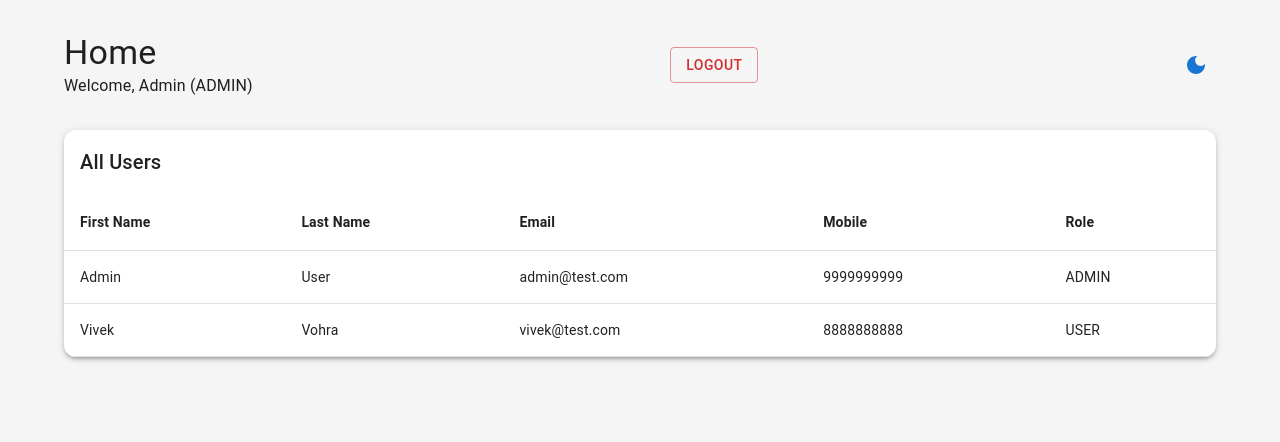
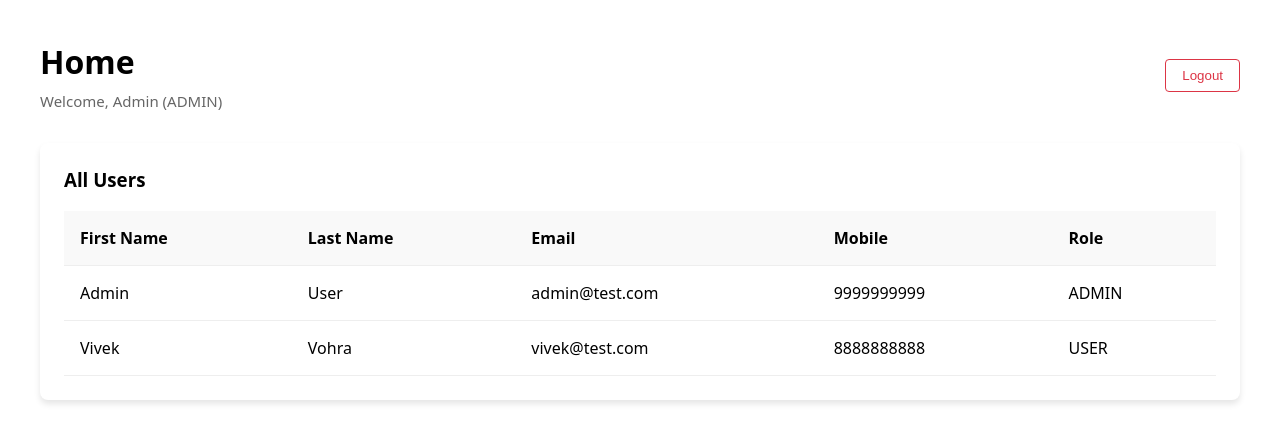
Before and after one commit to vivekvohra-accenture/tetra-pak-react, a React (Vite) app: page / in a window 1280 px wide. Both pictures are taken after a click on the button "Login as TpAdmin (Admin)". Shown: the top 442 px of the page. Built offline with nearby package versions, Linux system fonts and the light colour scheme; data requests are answered from the project's data file.

Commit message:
Cleanup for next tetrapak project

```diff
--- a/package.json
+++ b/package.json
@@ -11,10 +11,6 @@
     "mock": "json-server --watch db.json --port 3001"
   },
   "dependencies": {
-    "@emotion/react": "^11.14.0",
-    "@emotion/styled": "^11.14.1",
-    "@mui/icons-material": "^9.0.0",
-    "@mui/material": "^9.0.0",
     "@reduxjs/toolkit": "^2.11.2",
     "react": "^19.2.4",
     "react-dom": "^19.2.4",
@@ -43,5 +39,5 @@
   },
   "extensionDependencies": [
     "vscode.git"
-]
+  ]
 }
--- a/src/App.tsx
+++ b/src/App.tsx
@@ -1,18 +1,8 @@
-import { useMemo } from "react";
 import { RouterProvider } from "react-router-dom";
-import { ThemeProvider, CssBaseline } from "@mui/material";
 import { router } from "./router";
-import { useAppSelector } from "./app/hooks";
-import { getAppTheme } from "./theme/theme";
 
 export default function App() {
-  const themeMode = useAppSelector((state) => state.theme.mode);
-  const theme = useMemo(() => getAppTheme(themeMode), [themeMode]);
-
   return (
-    <ThemeProvider theme={theme}>
-      <CssBaseline />
-      <RouterProvider router={router} />
-    </ThemeProvider>
+    <RouterProvider router={router} />
   );
 }
--- a/src/app/store.ts
+++ b/src/app/store.ts
@@ -1,12 +1,10 @@
 import { configureStore } from "@reduxjs/toolkit";
 import authReducer from "../features/auth/authSlice";
-import themeReducer from "../features/theme/themeSlice";  // 🆕 add this import
 import { apiSlice } from "../features/api/apiSlice";
 
 export const store = configureStore({
   reducer: {
     auth: authReducer,
-    theme: themeReducer,    // 🆕 add this line
     [apiSlice.reducerPath]: apiSlice.reducer,
   },
   middleware: (getDefaultMiddleware) =>
--- a/src/features/theme/themeSlice.ts
+++ /dev/null
@@ -1,28 +0,0 @@
-import { createSlice } from "@reduxjs/toolkit";
-
-type ThemeState = {
-  mode: "light" | "dark";
-};
-
-const getStoredTheme = (): "light" | "dark" => {
-  const stored = localStorage.getItem("themeMode");
-  return stored === "dark" ? "dark" : "light";
-};
-
-const initialState: ThemeState = {
-  mode: getStoredTheme(),
-};
-
-const themeSlice = createSlice({
-  name: "theme",
-  initialState,
-  reducers: {
-    toggleTheme: (state) => {
-      state.mode = state.mode === "light" ? "dark" : "light";
-      localStorage.setItem("themeMode", state.mode);
-    },
-  },
-});
-
-export const { toggleTheme } = themeSlice.actions;
-export default themeSlice.reducer;
--- a/src/main.tsx
+++ b/src/main.tsx
@@ -4,12 +4,11 @@ import { Provider } from "react-redux";
 import { store } from "./app/store";
 import App from "./App";
 
-// We wrap the entire app in Redux Provider here, SO that theme and Store is everywhere
-// but from here where does it link to
+// We wrap the entire app in Redux Provider here, so the Store is accessible everywhere.
 ReactDOM.createRoot(document.getElementById("root")!).render(
   <React.StrictMode>
     <Provider store={store}>
-      <App />       {/* 🆕 changed from AppWithTheme to App */}
+      <App />
     </Provider>
   </React.StrictMode>
 );
--- /dev/null
+++ b/src/pages/Home.css
@@ -0,0 +1,84 @@
+.home-container {
+  max-width: 1200px;
+  margin: 0 auto;
+  padding: 2rem;
+  font-family: system-ui, -apple-system, sans-serif;
+}
+
+.home-header {
+  display: flex;
+  justify-content: space-between;
+  align-items: center;
+  margin-bottom: 2rem;
+}
+
+.home-header h2 {
+  margin: 0 0 0.5rem 0;
+  font-size: 2rem;
+}
+
+.welcome-text {
+  margin: 0;
+  color: #666;
+}
+
+.logout-button {
+  padding: 0.5rem 1rem;
+  border: 1px solid #dc3545;
+  background: transparent;
+  color: #dc3545;
+  border-radius: 4px;
+  cursor: pointer;
+  font-weight: 500;
+}
+
+.logout-button:hover {
+  background: #dc3545;
+  color: white;
+}
+
+.error-alert {
+  background-color: #f8d7da;
+  color: #721c24;
+  padding: 1rem;
+  border-radius: 4px;
+  margin-bottom: 1.5rem;
+}
+
+.admin-panel, .profile-card {
+  background: white;
+  border-radius: 8px;
+  box-shadow: 0 4px 6px rgba(0,0,0,0.1);
+  padding: 1.5rem;
+  overflow: hidden;
+}
+
+.panel-header h3 {
+  margin-top: 0;
+}
+
+.loading-container {
+  display: flex;
+  justify-content: center;
+  padding: 2rem;
+}
+
+.users-table {
+  width: 100%;
+  border-collapse: collapse;
+}
+
+.users-table th, .users-table td {
+  text-align: left;
+  padding: 1rem;
+  border-bottom: 1px solid #eee;
+}
+
+.users-table th {
+  font-weight: 600;
+  background-color: #f9f9f9;
+}
+
+.profile-card p {
+  margin: 0.5rem 0;
+}
--- a/src/pages/Home.tsx
+++ b/src/pages/Home.tsx
@@ -1,33 +1,13 @@
 import { useNavigate } from "react-router-dom";
-import {
-  Alert,
-  Box,
-  Button,
-  Card,
-  CardContent,
-  Container,
-  IconButton,
-  Paper,
-  Table,
-  TableBody,
-  TableCell,
-  TableHead,
-  TableRow,
-  Typography,
-  CircularProgress
-} from "@mui/material";
 import { useAppDispatch, useAppSelector } from "../app/hooks";
 import { logout } from "../features/auth/authSlice";
-import { toggleTheme } from "../features/theme/themeSlice";
-import { DarkMode, LightMode } from "@mui/icons-material";
 import { useGetUsersQuery } from "../features/api/apiSlice";
+import "./Home.css";
 
 export default function Home() {
   const navigate = useNavigate();
   const dispatch = useAppDispatch();
 
-  // Add theme mode reading:
-  const themeMode = useAppSelector((state) => state.theme.mode);
   const currentUser = useAppSelector((state) => state.auth.currentUser);
 
   // RTK Query handles loading, data, and error automatically!
@@ -46,88 +26,67 @@ export default function Home() {
   }
 
   return (
-    <Container maxWidth="lg" sx={{ py: 4 }}>
-      <Box
-        sx={{
-          display: "flex",
-          justifyContent: "space-between",
-          alignItems: "center",
-          mb: 4
-        }}
-      >
-        <Box>
-          <Typography variant="h4">
-            Home
-          </Typography>
-          <Typography variant="body1" color="text.secondary">
+    <div className="home-container">
+      <div className="home-header">
+        <div>
+          <h2>Home</h2>
+          <p className="welcome-text">
             Welcome, {currentUser.firstName} ({currentUser.role})
-          </Typography>
-        </Box>
+          </p>
+        </div>
 
-        <Button variant="outlined" color="error" onClick={handleLogout}>
+        <button className="logout-button" onClick={handleLogout}>
           Logout
-        </Button>
+        </button>
+      </div>
 
-
-        <IconButton onClick={() => dispatch(toggleTheme())} color="primary">
-          {themeMode === "light" ? <DarkMode /> : <LightMode />}
-        </IconButton>
-
-      </Box>
-
-      {isError && <Alert severity="error" sx={{ mb: 3 }}>Failed to load users</Alert>}
+      {isError && <div className="error-alert">Failed to load users</div>}
 
       {currentUser.role === "ADMIN" ? (
-        <Paper elevation={3} sx={{ borderRadius: 3, overflow: "hidden" }}>
-          <Box sx={{ p: 2 }}>
-            <Typography variant="h6">All Users</Typography>
-          </Box>
+        <div className="admin-panel">
+          <div className="panel-header">
+            <h3>All Users</h3>
+          </div>
 
           {isLoading ? (
-            <Box sx={{ display: 'flex', justifyContent: 'center', p: 4 }}>
-              <CircularProgress />
-            </Box>
+            <div className="loading-container">
+              <span>Loading...</span>
+            </div>
           ) : (
-            <Table>
-              <TableHead>
-                <TableRow>
-                  <TableCell><strong>First Name</strong></TableCell>
-                  <TableCell><strong>Last Name</strong></TableCell>
-                  <TableCell><strong>Email</strong></TableCell>
-                  <TableCell><strong>Mobile</strong></TableCell>
-                  <TableCell><strong>Role</strong></TableCell>
-                </TableRow>
-              </TableHead>
-
-              <TableBody>
+            <table className="users-table">
+              <thead>
+                <tr>
+                  <th>First Name</th>
+                  <th>Last Name</th>
+                  <th>Email</th>
+                  <th>Mobile</th>
+                  <th>Role</th>
+                </tr>
+              </thead>
+              <tbody>
                 {allUsers.map((user) => (
-                  <TableRow key={user.id}>
-                    <TableCell>{user.firstName}</TableCell>
-                    <TableCell>{user.lastName}</TableCell>
-                    <TableCell>{user.email}</TableCell>
-                    <TableCell>{user.mobile}</TableCell>
-                    <TableCell>{user.role}</TableCell>
-                  </TableRow>
+                  <tr key={user.id}>
+                    <td>{user.firstName}</td>
+                    <td>{user.lastName}</td>
+                    <td>{user.email}</td>
+                    <td>{user.mobile}</td>
+                    <td>{user.role}</td>
+                  </tr>
                 ))}
-              </TableBody>
-            </Table>
+              </tbody>
+            </table>
           )}
-        </Paper>
+        </div>
       ) : (
-        <Card elevation={3} sx={{ maxWidth: 500, borderRadius: 3 }}>
-          <CardContent>
-            <Typography variant="h6" sx={{ mb: 2 }}>
-              My Profile
-            </Typography>
-
-            <Typography><strong>First Name:</strong> {currentUser.firstName}</Typography>
-            <Typography><strong>Last Name:</strong> {currentUser.lastName}</Typography>
-            <Typography><strong>Email:</strong> {currentUser.email}</Typography>
-            <Typography><strong>Mobile:</strong> {currentUser.mobile}</Typography>
-            <Typography><strong>Role:</strong> {currentUser.role}</Typography>
-          </CardContent>
-        </Card>
+        <div className="profile-card">
+          <h3>My Profile</h3>
+          <p><strong>First Name:</strong> {currentUser.firstName}</p>
+          <p><strong>Last Name:</strong> {currentUser.lastName}</p>
+          <p><strong>Email:</strong> {currentUser.email}</p>
+          <p><strong>Mobile:</strong> {currentUser.mobile}</p>
+          <p><strong>Role:</strong> {currentUser.role}</p>
+        </div>
       )}
-    </Container>
+    </div>
   );
 }
--- a/src/theme/theme.ts
+++ /dev/null
@@ -1,18 +0,0 @@
-import { createTheme } from "@mui/material/styles";
-
-export const getAppTheme = (mode: "light" | "dark") => {
-  return createTheme({
-    palette: {
-      mode,
-      ...(mode === "light"
-        ? {
-            primary: { main: "#1976d2" },
-            background: { default: "#f5f5f5", paper: "#ffffff" },
-          }
-        : {
-            primary: { main: "#90caf9" },
-            background: { default: "#121212", paper: "#1e1e1e" },
-          }),
-    },
-  });
-};
```
Also changed, not shown: 1 other file (tests, documents, lock files or other folders).
